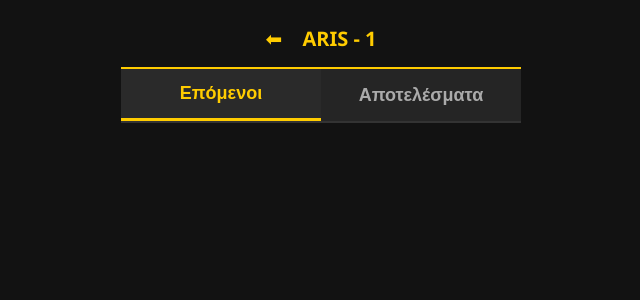
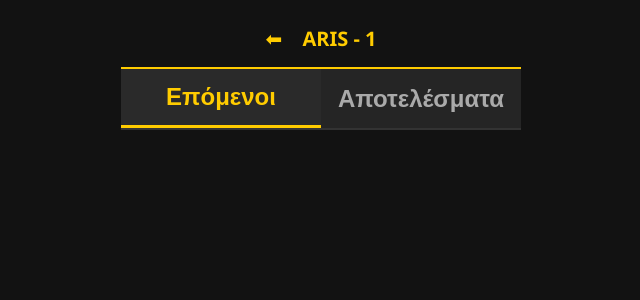
Before and after one commit to zstavros/aris-zone, a FastAPI app: page /sport/1 in a window 1280 px wide. Shown: the top 300 px of the page, without its empty margins (319-959 px from the left). Run offline with FastAPI, Linux system fonts and the light colour scheme; data that the repository does not hold is empty.

Commit message:
Update sport.html

```diff
--- a/templates/sport.html
+++ b/templates/sport.html
@@ -13,7 +13,7 @@
     .back-btn { text-decoration: none; color: #ffcc00; margin-right: 15px; font-weight: normal; }
     .tabs { display: flex; background: #252525; border-bottom: 2px solid #333; }
     /* Μεγαλώσαμε το font-size στα tabs από το προεπιλεγμένο σε 15px */
-    .tab-btn { flex: 1; padding: 14px; text-align: center; background: none; border: none; color: #aaa; font-weight: bold; cursor: pointer; font-size: 18px; }
+    .tab-btn { flex: 1; padding: 14px; text-align: center; background: none; border: none; color: #aaa; font-weight: bold; cursor: pointer; font-size: 24px; }
     .tab-btn.active { color: #ffcc00; border-bottom: 3px solid #ffcc00; background: #2a2a2a; }
     .tab-content { display: none; padding: 10px 0; }
     .tab-content.active { display: block; }
```
